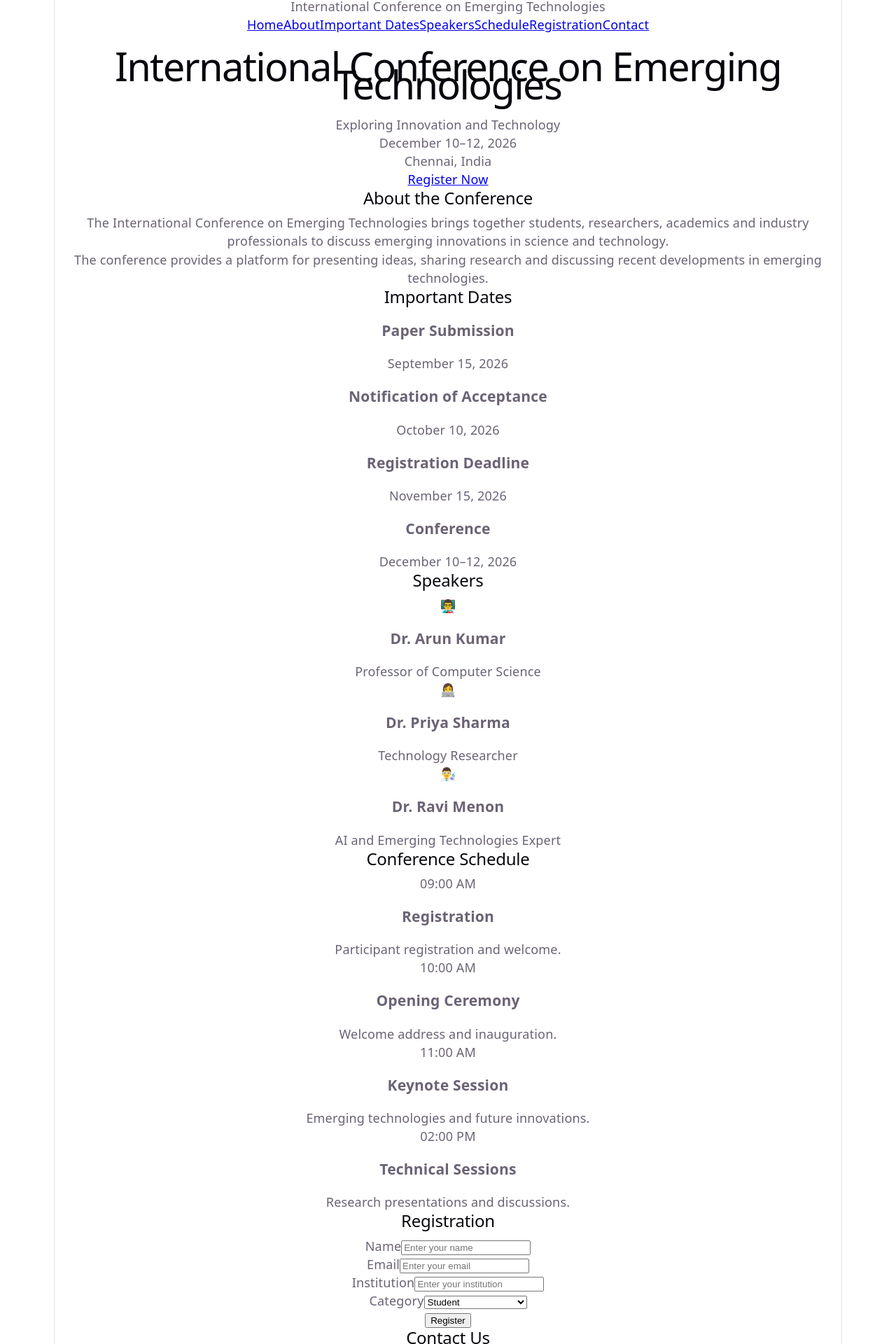
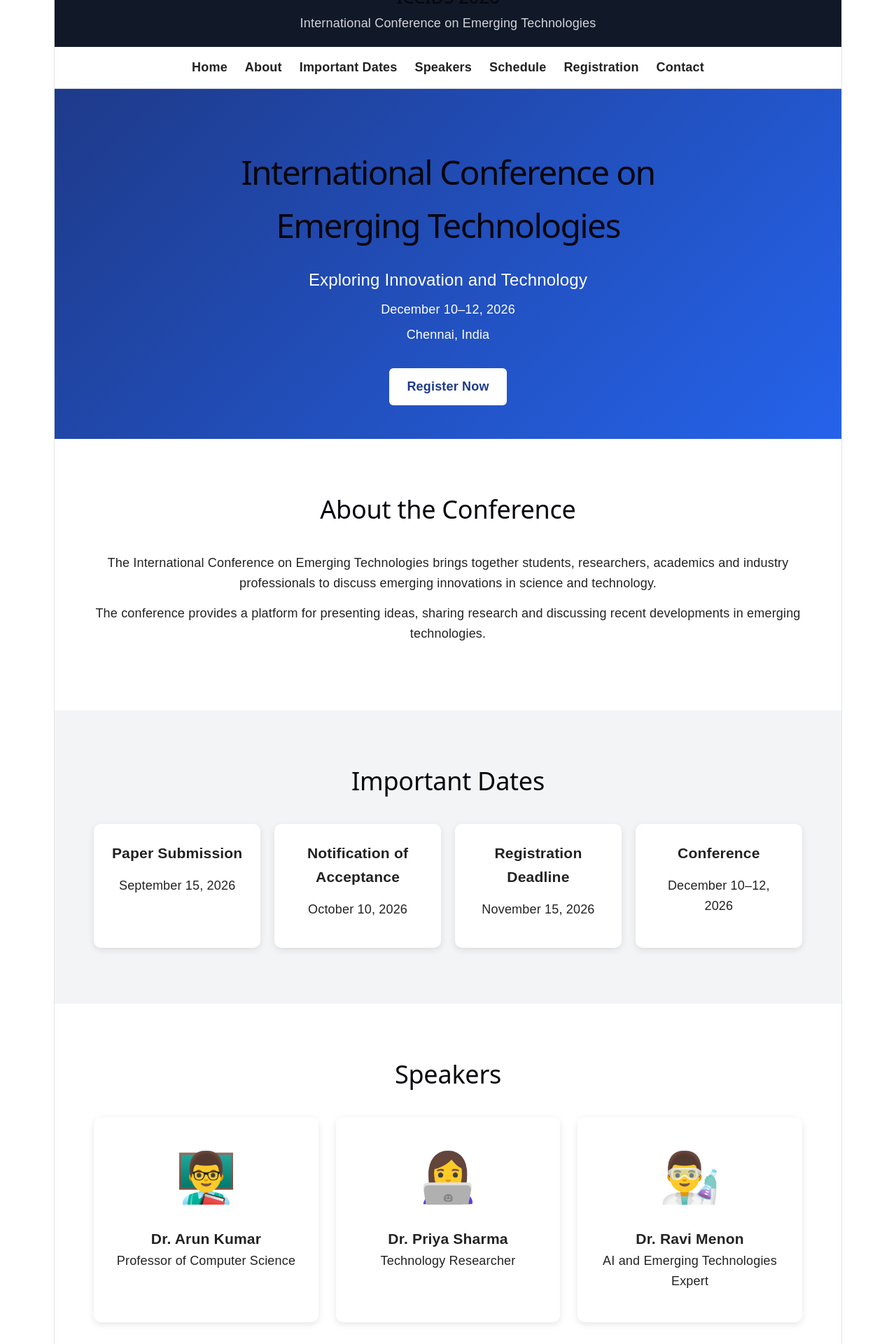
Before and after one commit to VibilanM/web-technologies-lab, a React (Vite) app in the folder week6/conference-app/: page / in a window 1280 px wide. Shown: the part 40-1960 px from the top of the page at 70% size. Built offline with nearby package versions, Linux system fonts and the light colour scheme.

Commit message:
conference app css

```diff
--- a/week6/conference-app/src/App.css
+++ b/week6/conference-app/src/App.css
@@ -1,184 +1,317 @@
-.counter {
+* {
+  margin: 0;
+  padding: 0;
+  box-sizing: border-box;
+}
+
+html {
+  scroll-behavior: smooth;
+}
+
+body {
+  font-family: Arial, sans-serif;
+  line-height: 1.6;
+  color: #222;
+  background-color: #ffffff;
+}
+
+a {
+  text-decoration: none;
+  color: inherit;
+}
+
+.container {
+  width: 90%;
+  max-width: 1100px;
+  margin: auto;
+}
+
+/* Header */
+
+.header {
+  background-color: #111827;
+  color: white;
+  padding: 20px 0;
+}
+
+.header h2 {
+  font-size: 26px;
+}
+
+.header p {
+  color: #d1d5db;
+}
+
+/* Navigation */
+
+.navigation {
+  position: sticky;
+  top: 0;
+  z-index: 1000;
+
+  background-color: #ffffff;
+  border-bottom: 1px solid #ddd;
+}
+
+.navigation .container {
+  display: flex;
+  justify-content: center;
+  align-items: center;
+  gap: 25px;
+  padding: 15px 0;
+}
+
+.navigation a {
+  font-weight: bold;
+}
+
+.navigation a:hover {
+  color: #2563eb;
+}
+
+/* Hero */
+
+.hero {
+  min-height: 500px;
+
+  display: flex;
+  justify-content: center;
+  align-items: center;
+
+  text-align: center;
+
+  background: linear-gradient(
+    135deg,
+    #1e3a8a,
+    #2563eb
+  );
+
+  color: white;
+}
+
+.hero-content {
+  width: 90%;
+  max-width: 800px;
+}
+
+.hero h1 {
+  font-size: 48px;
+  margin-bottom: 20px;
+}
+
+.tagline {
+  font-size: 24px;
+  margin-bottom: 20px;
+}
+
+.hero p {
+  margin: 8px 0;
+}
+
+/* Buttons */
+
+.button {
+  display: inline-block;
+
+  margin-top: 25px;
+  padding: 12px 25px;
+
+  border: none;
+  border-radius: 6px;
+
+  background-color: white;
+  color: #1e3a8a;
+
+  font-weight: bold;
+  cursor: pointer;
+}
+
+.button:hover {
+  opacity: 0.85;
+}
+
+/* Sections */
+
+.section {
+  padding: 80px 0;
+}
+
+.alternate {
+  background-color: #f3f4f6;
+}
+
+.section h2 {
+  text-align: center;
+  font-size: 36px;
+  margin-bottom: 40px;
+}
+
+.section p {
+  margin-bottom: 15px;
+}
+
+/* Important Dates */
+
+.dates {
+  display: grid;
+  grid-template-columns: repeat(4, 1fr);
+  gap: 20px;
+}
+
+.date-card {
+  background-color: white;
+  padding: 25px;
+
+  border-radius: 10px;
+
+  text-align: center;
+
+  box-shadow: 0 3px 10px rgba(0, 0, 0, 0.1);
+}
+
+.date-card h3 {
+  margin-bottom: 15px;
+}
+
+/* Speakers */
+
+.speaker-grid {
+  display: grid;
+  grid-template-columns: repeat(3, 1fr);
+  gap: 25px;
+}
+
+.speaker-card {
+  text-align: center;
+
+  padding: 30px;
+
+  border-radius: 10px;
+
+  box-shadow: 0 3px 10px rgba(0, 0, 0, 0.1);
+}
+
+.speaker-image {
+  font-size: 70px;
+  margin-bottom: 15px;
+}
+
+/* Schedule */
+
+.schedule {
+  max-width: 800px;
+  margin: auto;
+}
+
+.schedule-item {
+  display: flex;
+  gap: 30px;
+
+  padding: 20px;
+
+  margin-bottom: 15px;
+
+  background-color: white;
+
+  border-left: 5px solid #2563eb;
+}
+
+.schedule-item > span {
+  min-width: 100px;
+  font-weight: bold;
+}
+
+/* Registration */
+
+.registration-form {
+  max-width: 600px;
+  margin: auto;
+}
+
+.form-group {
+  margin-bottom: 20px;
+}
+
+.form-group label {
+  display: block;
+  margin-bottom: 7px;
+  font-weight: bold;
+}
+
+.form-group input,
+.form-group select {
+  width: 100%;
+
+  padding: 12px;
+
+  border: 1px solid #ccc;
+  border-radius: 5px;
+
   font-size: 16px;
-  padding: 5px 10px;
-  border-radius: 5px;
-  color: var(--accent);
-  background: var(--accent-bg);
-  border: 2px solid transparent;
-  transition: border-color 0.3s;
-  margin-bottom: 24px;
+}
 
-  &:hover {
-    border-color: var(--accent-border);
+.registration-form .button {
+  background-color: #2563eb;
+  color: white;
+}
+
+/* Contact */
+
+.contact-info {
+  max-width: 600px;
+  margin: 30px auto;
+  text-align: center;
+}
+
+/* Footer */
+
+.footer {
+  background-color: #111827;
+  color: white;
+
+  text-align: center;
+
+  padding: 30px 0;
+}
+
+.footer p {
+  margin: 5px 0;
+}
+
+/* Responsive */
+
+@media (max-width: 800px) {
+
+  .navigation .container {
+    flex-wrap: wrap;
+    gap: 15px;
   }
-  &:focus-visible {
-    outline: 2px solid var(--accent);
-    outline-offset: 2px;
+
+  .hero h1 {
+    font-size: 36px;
+  }
+
+  .dates {
+    grid-template-columns: repeat(2, 1fr);
+  }
+
+  .speaker-grid {
+    grid-template-columns: 1fr;
   }
 }
 
-.hero {
-  position: relative;
+@media (max-width: 500px) {
 
-  .base,
-  .framework,
-  .vite {
-    inset-inline: 0;
-    margin: 0 auto;
+  .dates {
+    grid-template-columns: 1fr;
   }
 
-  .base {
-    width: 170px;
-    position: relative;
-    z-index: 0;
+  .hero h1 {
+    font-size: 30px;
   }
 
-  .framework,
-  .vite {
-    position: absolute;
-  }
-
-  .framework {
-    z-index: 1;
-    top: 34px;
-    height: 28px;
-    transform: perspective(2000px) rotateZ(300deg) rotateX(44deg) rotateY(39deg)
-      scale(1.4);
-  }
-
-  .vite {
-    z-index: 0;
-    top: 107px;
-    height: 26px;
-    width: auto;
-    transform: perspective(2000px) rotateZ(300deg) rotateX(40deg) rotateY(39deg)
-      scale(0.8);
+  .schedule-item {
+    flex-direction: column;
+    gap: 5px;
   }
 }
-
-#center {
-  display: flex;
-  flex-direction: column;
-  gap: 25px;
-  place-content: center;
-  place-items: center;
-  flex-grow: 1;
-
-  @media (max-width: 1024px) {
-    padding: 32px 20px 24px;
-    gap: 18px;
-  }
-}
-
-#next-steps {
-  display: flex;
-  border-top: 1px solid var(--border);
-  text-align: left;
-
-  & > div {
-    flex: 1 1 0;
-    padding: 32px;
-    @media (max-width: 1024px) {
-      padding: 24px 20px;
-    }
-  }
-
-  .icon {
-    margin-bottom: 16px;
-    width: 22px;
-    height: 22px;
-  }
-
-  @media (max-width: 1024px) {
-    flex-direction: column;
-    text-align: center;
-  }
-}
-
-#docs {
-  border-right: 1px solid var(--border);
-
-  @media (max-width: 1024px) {
-    border-right: none;
-    border-bottom: 1px solid var(--border);
-  }
-}
-
-#next-steps ul {
-  list-style: none;
-  padding: 0;
-  display: flex;
-  gap: 8px;
-  margin: 32px 0 0;
-
-  .logo {
-    height: 18px;
-  }
-
-  a {
-    color: var(--text-h);
-    font-size: 16px;
-    border-radius: 6px;
-    background: var(--social-bg);
-    display: flex;
-    padding: 6px 12px;
-    align-items: center;
-    gap: 8px;
-    text-decoration: none;
-    transition: box-shadow 0.3s;
-
-    &:hover {
-      box-shadow: var(--shadow);
-    }
-    .button-icon {
-      height: 18px;
-      width: 18px;
-    }
-  }
-
-  @media (max-width: 1024px) {
-    margin-top: 20px;
-    flex-wrap: wrap;
-    justify-content: center;
-
-    li {
-      flex: 1 1 calc(50% - 8px);
-    }
-
-    a {
-      width: 100%;
-      justify-content: center;
-      box-sizing: border-box;
-    }
-  }
-}
-
-#spacer {
-  height: 88px;
-  border-top: 1px solid var(--border);
-  @media (max-width: 1024px) {
-    height: 48px;
-  }
-}
-
-.ticks {
-  position: relative;
-  width: 100%;
-
-  &::before,
-  &::after {
-    content: '';
-    position: absolute;
-    top: -4.5px;
-    border: 5px solid transparent;
-  }
-
-  &::before {
-    left: 0;
-    border-left-color: var(--border);
-  }
-  &::after {
-    right: 0;
-    border-right-color: var(--border);
-  }
-}
```
